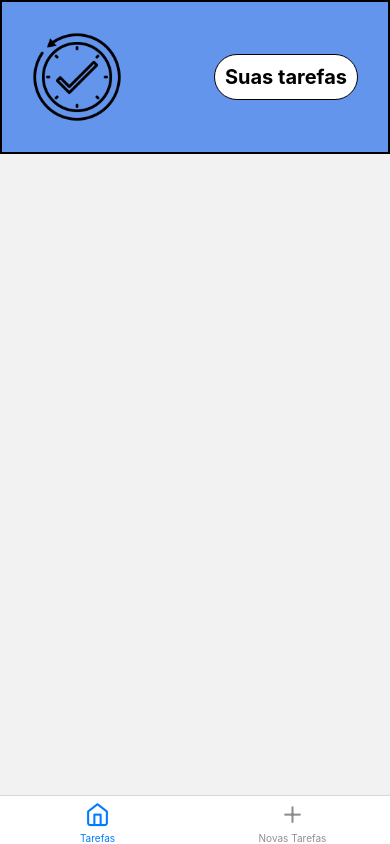
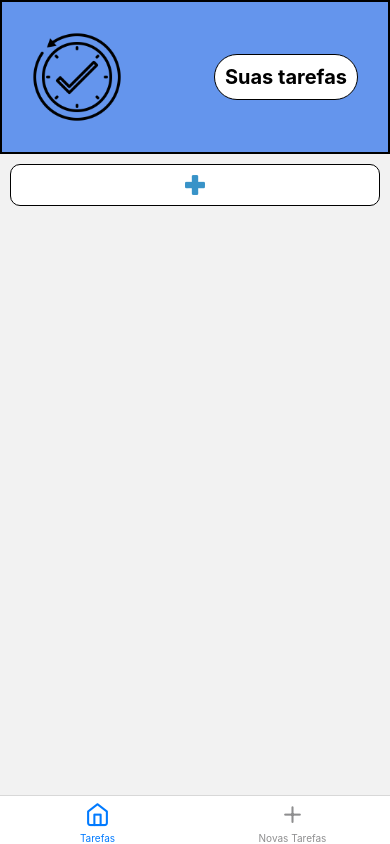
Before and after one commit to Wanderley01/Tarefas-app, a React Native app: screen /home in a window 390 px wide. Built offline with nearby package versions, Linux system fonts and the light colour scheme.

Commit message:
Novo botão e o começo de escolha de cores mais o elemto do vazio

```diff
--- a/components/creator.js
+++ b/components/creator.js
@@ -1,12 +1,15 @@
 import { StyleSheet, View, Text, TextInput, Button } from 'react-native';
 import React, { useState } from 'react';
 import CalendarComponent from './relogio';
-
+import BotaoCor from './color';
 
 export default function CreateBar() {
     const [text, setText] = useState('');
     const [altura, setAltura] = useState(40);
 
+    function saveTask() {
+
+    }
 
     function pularTexto() {
         if (setText < 36) {
@@ -19,7 +22,7 @@ export default function CreateBar() {
     console.log(text);
 
     return (
-
+    <View>
         <View>
             <Text style={styles.titulo}> Adicionar Tarefa</Text>
 
@@ -31,6 +34,10 @@ export default function CreateBar() {
 
             />
 
+
+
+
+
             <TextInput
                 style={[styles.descricao, { height: altura }]}
                 placeholder="Descrição"
@@ -39,11 +46,21 @@ export default function CreateBar() {
             />
 
 
+
             <CalendarComponent style={styles.relogio}/>
+
+
+
 
         </View>
 
+        <View>
 
+
+
+        </View>
+
+    </View>
 
 
     )
@@ -77,4 +94,15 @@ const styles = StyleSheet.create({
 
 
     },
+
+    botao: {
+        backgroundColor: 'white',
+        borderRadius: 20,
+        alignItems: 'center',
+        justifyContent: 'center',
+        marginTop: 4,
+        borderWidth: 1,
+    },
+
+
 })
--- a/components/relogio.js
+++ b/components/relogio.js
@@ -14,7 +14,7 @@ const CalendarComponent = () => {
       <Calendar
         onDayPress={handleDayPress}
         markedDates={{
-          [selectedDate]: { selected: true, marked: true, selectedColor: 'blue' },
+          [selectedDate]: { selected: true, marked: true, selectedColor: 'yellow' },
         }}
       />
     </View>
--- /dev/null
+++ b/components/vazio.js
@@ -0,0 +1,26 @@
+import { StyleSheet, View, Text, TextInput, Button, Image } from 'react-native';
+
+
+
+export default function Vazio() {
+    return (
+        <View style={styles.empy}>
+            <Image source={require('../src/images/vazio.png')} style={{ width: 20, height: 20 }} />
+        </View>
+    )
+}
+
+const styles = StyleSheet.create({
+    empy: {
+        flex: 1,
+        justifyContent: 'center',
+        alignItems: 'center',
+        backgroundColor: 'white',
+        borderWidth: 1,
+        borderColor: 'black',
+        borderRadius: 10,
+        padding: 10,
+        margin: 10,
+    }
+
+});
--- a/package.json
+++ b/package.json
@@ -19,6 +19,7 @@
     "react-dom": "18.2.0",
     "react-native": "0.73.5",
     "react-native-calendars": "^1.1304.1",
+    "react-native-color-picker": "^0.6.0",
     "react-native-date-picker": "^4.4.2",
     "react-native-datepicker": "^1.7.2",
     "react-native-safe-area-context": "^3.3.2",
--- a/src/screens/Create.js
+++ b/src/screens/Create.js
@@ -1,13 +1,23 @@
 import CreateBar from '../../components/creator';
-import { StyleSheet ,View, Text, TextInput, Button, Image} from 'react-native';
+import { StyleSheet ,View, Text, TextInput, Button, Image, TouchableOpacity} from 'react-native';
 
 export default function Create() {
     return (
         <View style={styles.container}>
+
             <Image source={require('../images/tarefas.png')} style={styles.logo} />
+
+
             <View style={styles.containermore}>
                   <CreateBar/>
             </View>
+
+            <View style={styles.botao}>
+                <TouchableOpacity style={styles.botton}>
+                <Image source={require('../images/vazio.png')} style={{ width: 20, height: 20 }} />
+                </TouchableOpacity>
+            </View>
+
         </View>
 
     );
@@ -17,9 +27,10 @@ const styles = StyleSheet.create({
     container: {
         flex: 1,
         backgroundColor: 'cornflowerblue',
-        alignItems: '',
+        alignItems: 'center',
         justifyContent: 'center',
         padding: 40,
+
     },
 
     titlile : {
@@ -46,6 +57,26 @@ const styles = StyleSheet.create({
         resizeMode: 'contain',
         alignSelf: 'center',
 
+     },
+
+     botao: {
+        flex: 1,
+        alignItems: 'center',
+        width: 100,
+        height: 100,
+        resizeMode: 'contain',
+        alignSelf: 'center',
+        marginTop: 10,
+        marginBottom: 10,
+     },
+
+     botton: {
+        borderRadius: 50,
+        backgroundColor: 'white',
+        alignItems: 'center',
+        paddingLeft: 90,
+        paddingRight: 90,
+        paddingTop: 5,
+        paddingBottom: 5,
      }
-
 });
--- a/src/screens/Home.js
+++ b/src/screens/Home.js
@@ -1,14 +1,20 @@
 import { StyleSheet, View, Text, Image} from 'react-native';
-
+import Vazio from '../../components/vazio';
 
 export default function Home() {
     return (
+    <View>
         <View style={styles.container}>
             <Image source={require('../images/tarefas.png')} style={styles.logo} />
             <Text style={styles.titlile}>
                 Suas tarefas
             </Text>
         </View>
+
+        <View>
+            <Vazio/>
+        </View>
+    </View>
     );
 }
 
```
Also changed, not shown: components/color.js (added), src/images/vazio.png (added), 1 other file (tests, documents, lock files or other folders).
